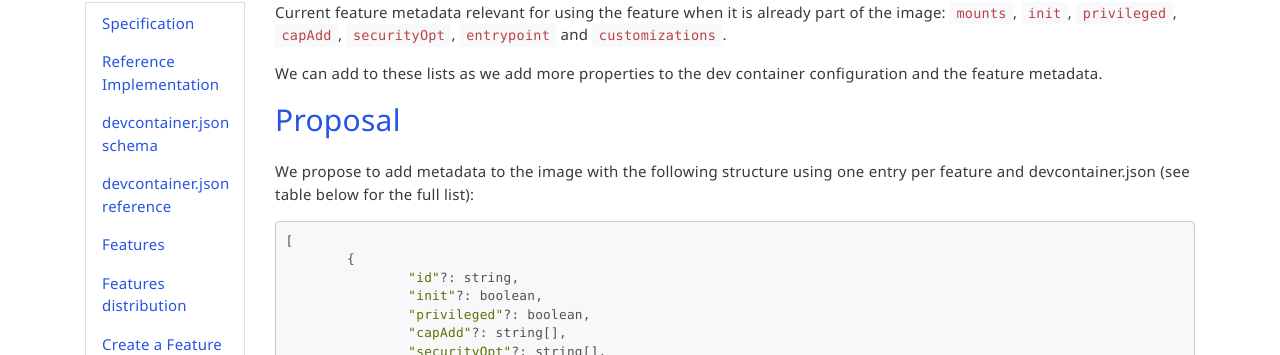
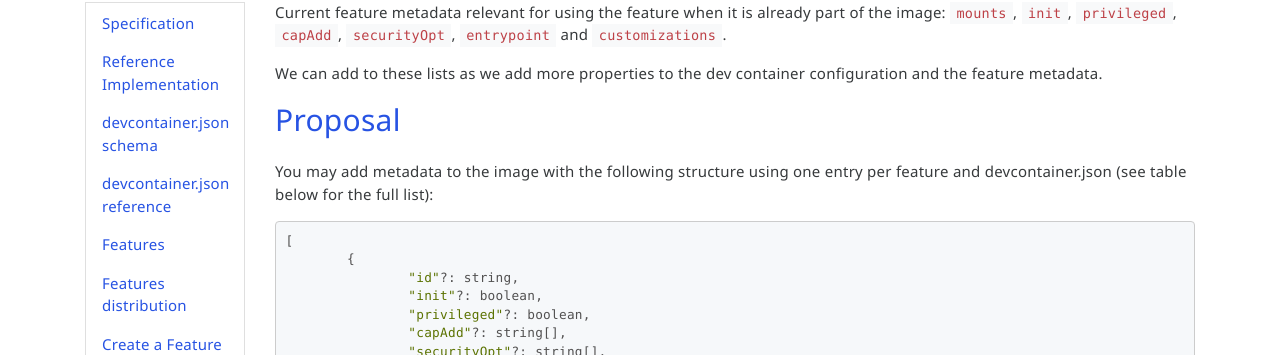
Before and after one commit to devcontainers/devcontainers.github.io, a Jekyll site: the page built from _implementors/spec.md, in a window 1280 px wide and 900 px high, scrolled down 6803 px. Shown: the part 99-454 px from the top of the window. Built offline with Jekyll 4.4.1, drawn with Linux system fonts in a browser that asks for light colours; nearby versions of some CDN libraries; comment, search, counter and statistics services are not loaded.

Commit message:
Language

````diff
--- a/_implementors/spec.md
+++ b/_implementors/spec.md
@@ -213,7 +213,7 @@ We can add to these lists as we add more properties to the dev container configu
 
 ## <a href="#image-metadata-proposal" name="image-metadata-proposal" class="anchor"> Proposal </a>
 
-We propose to add metadata to the image with the following structure using one entry per feature and devcontainer.json (see table below for the full list):
+You may add metadata to the image with the following structure using one entry per feature and devcontainer.json (see table below for the full list):
 
 ```json
 [
````
